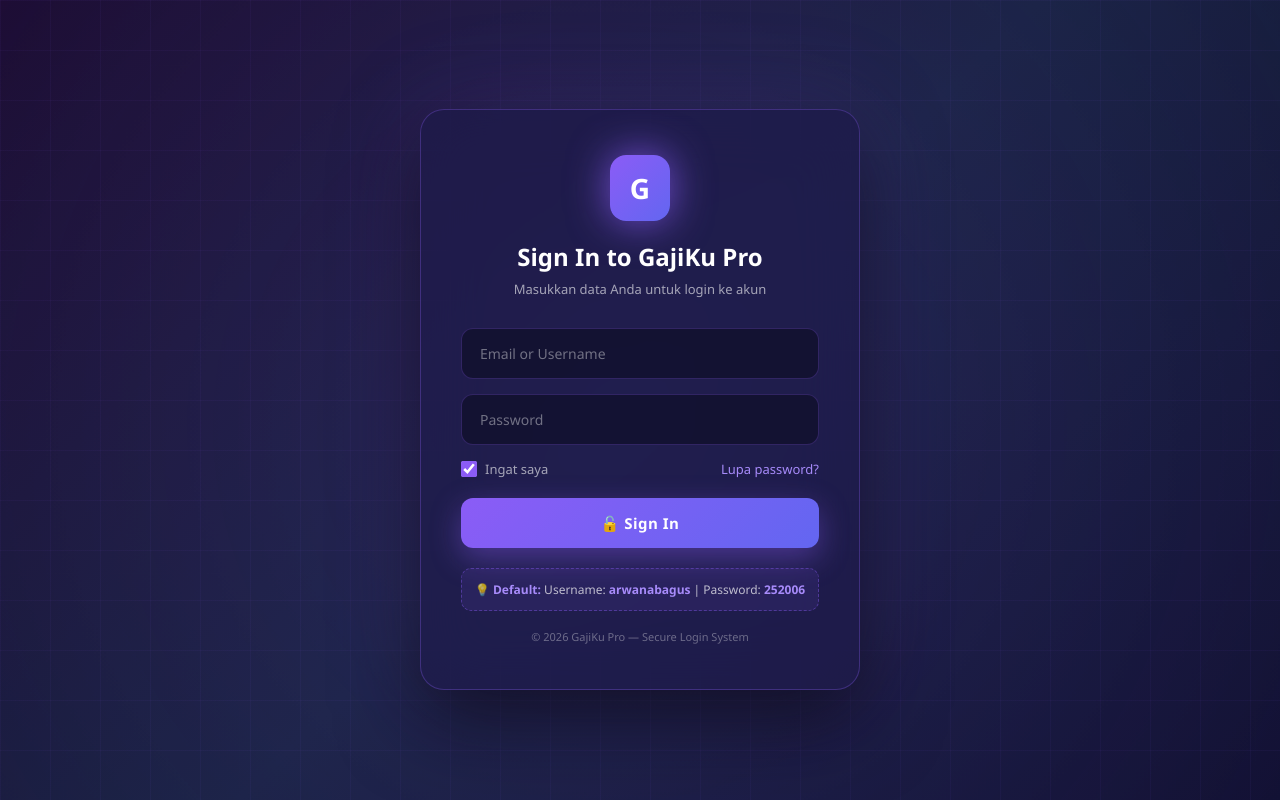
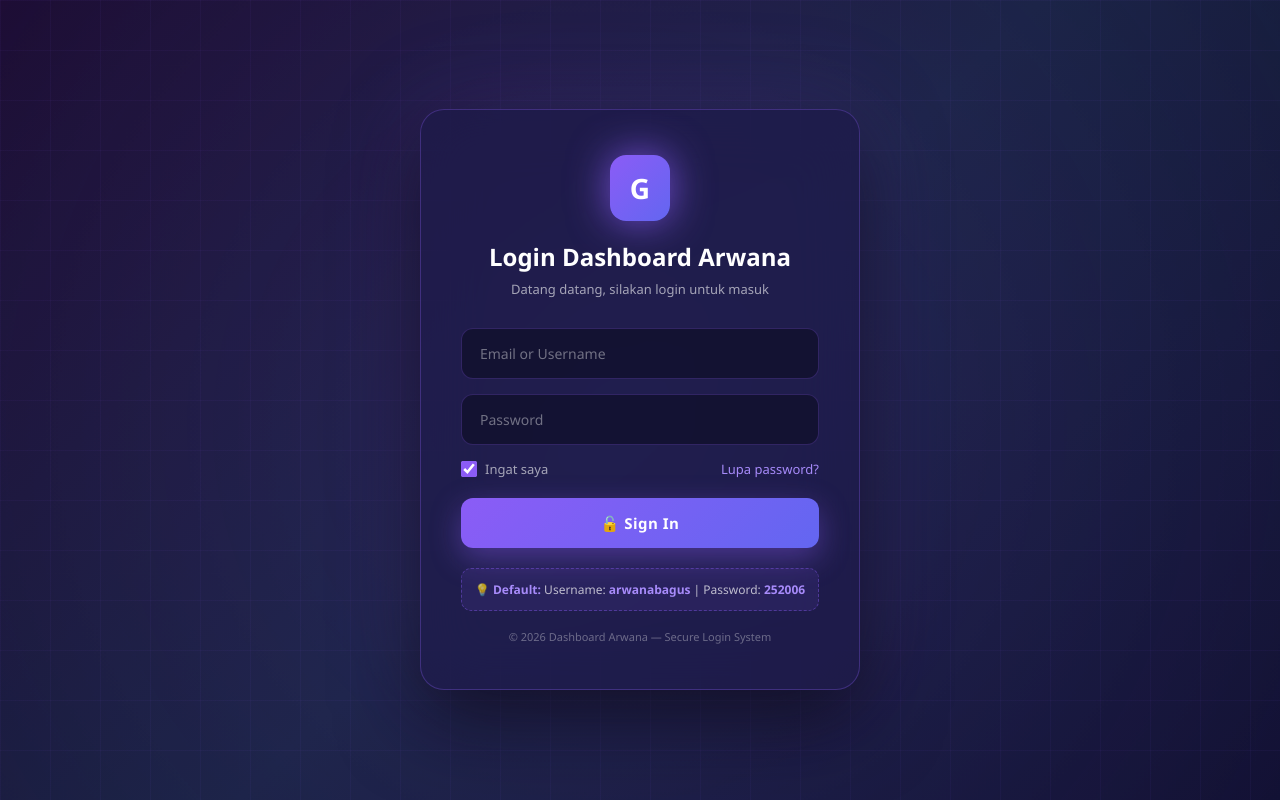
Before and after one commit to arwanabagus750-coder/arwanabagusdb, a plain HTML site: page index.html in a window 1280 px wide. Drawn offline with nearby package versions, Linux system fonts and the light colour scheme.

Commit message:
Update index.html

```diff
--- a/index.html
+++ b/index.html
@@ -432,12 +432,12 @@ tr:hover { background: rgba(139,92,246,0.08); }
 </head>
 <body>
 
-<!-- ============ LOGIN SCREEN (Selalu tampil awal) ============ -->
+<!-- ============ LOGIN SCREEN ============ -->
 <div id="loginScreen">
     <div class="login-box">
         <div class="login-logo"><span>G</span></div>
-        <h1>Sign In to GajiKu Pro</h1>
-        <p class="subtitle">Masukkan data Anda untuk login ke akun</p>
+        <h1>Login Dashboard Arwana</h1>
+        <p class="subtitle">Datang datang, silakan login untuk masuk</p>
 
         <div class="login-error" id="loginError">❌ Username atau password salah!</div>
 
@@ -457,11 +457,11 @@ tr:hover { background: rgba(139,92,246,0.08); }
             💡 <b>Default:</b> Username: <b>arwanabagus</b> | Password: <b>252006</b>
         </div>
 
-        <div class="login-footer">© 2026 GajiKu Pro — Secure Login System</div>
+        <div class="login-footer">© 2026 Dashboard Arwana — Secure Login System</div>
     </div>
 </div>
 
-<!-- ============ APP (Hidden dulu) ============ -->
+<!-- ============ APP ============ -->
 <div id="appContainer" style="display:none; width:100%;">
 
 <div class="particles" id="particles"></div>
@@ -781,7 +781,6 @@ function doLogin() {
     }
 
     if (userInput === cred.user && passInput === cred.pass) {
-        // Login sukses
         if (remember) {
             localStorage.setItem('auth_logged_in', 'true');
             localStorage.setItem('auth_user_logged', userInput);
@@ -815,7 +814,6 @@ function checkLoginOnLoad() {
     if (loggedIn) {
         showApp();
     } else {
-        // Tetap tampilkan login (sudah tampil default)
         document.getElementById('loginScreen').style.display = 'flex';
         document.getElementById('appContainer').style.display = 'none';
     }
@@ -829,7 +827,6 @@ function confirmLogout() {
     location.reload();
 }
 
-// Enter key pada login
 document.addEventListener('keydown', function(e) {
     if (e.key === 'Enter') {
         var ls = document.getElementById('loginScreen');
```
